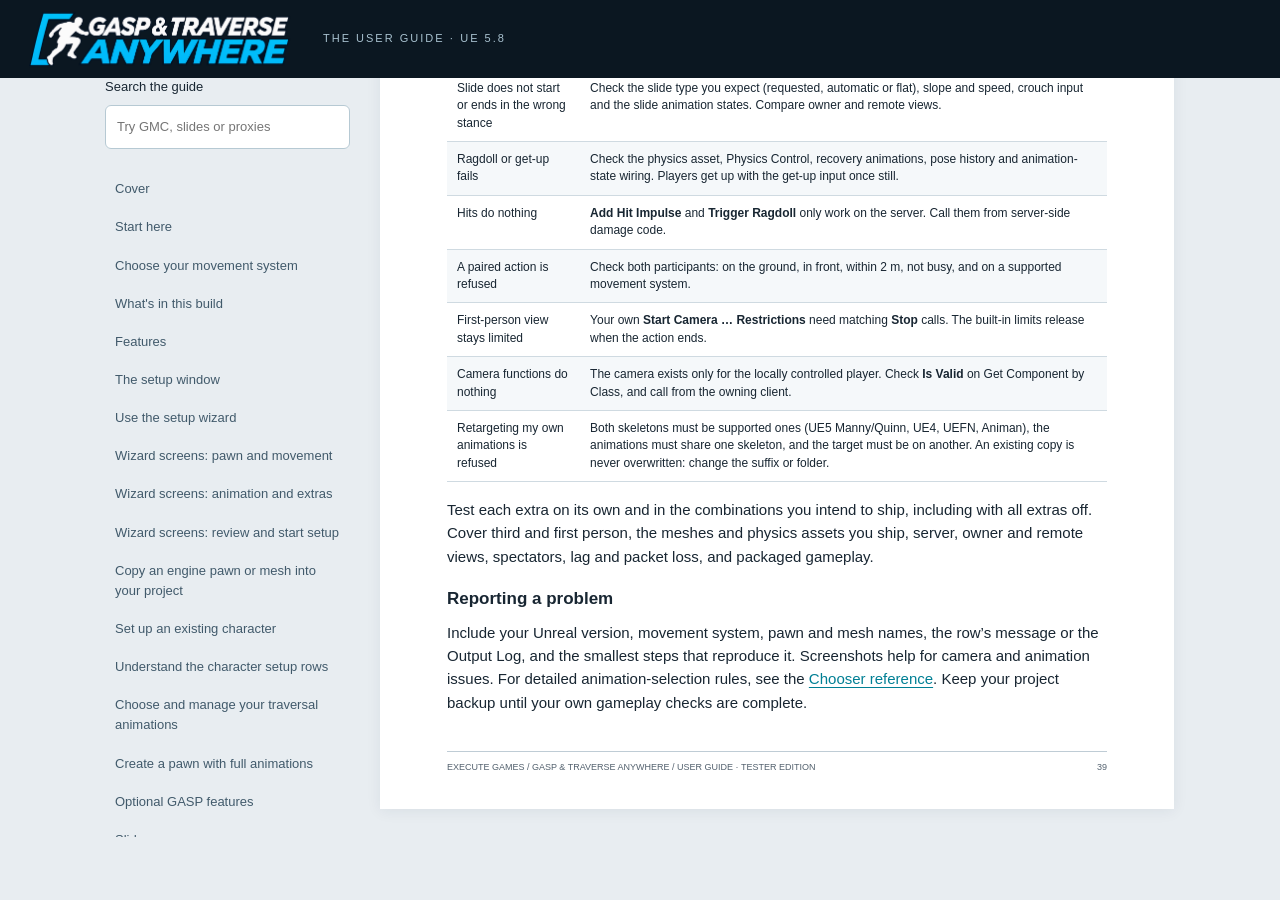
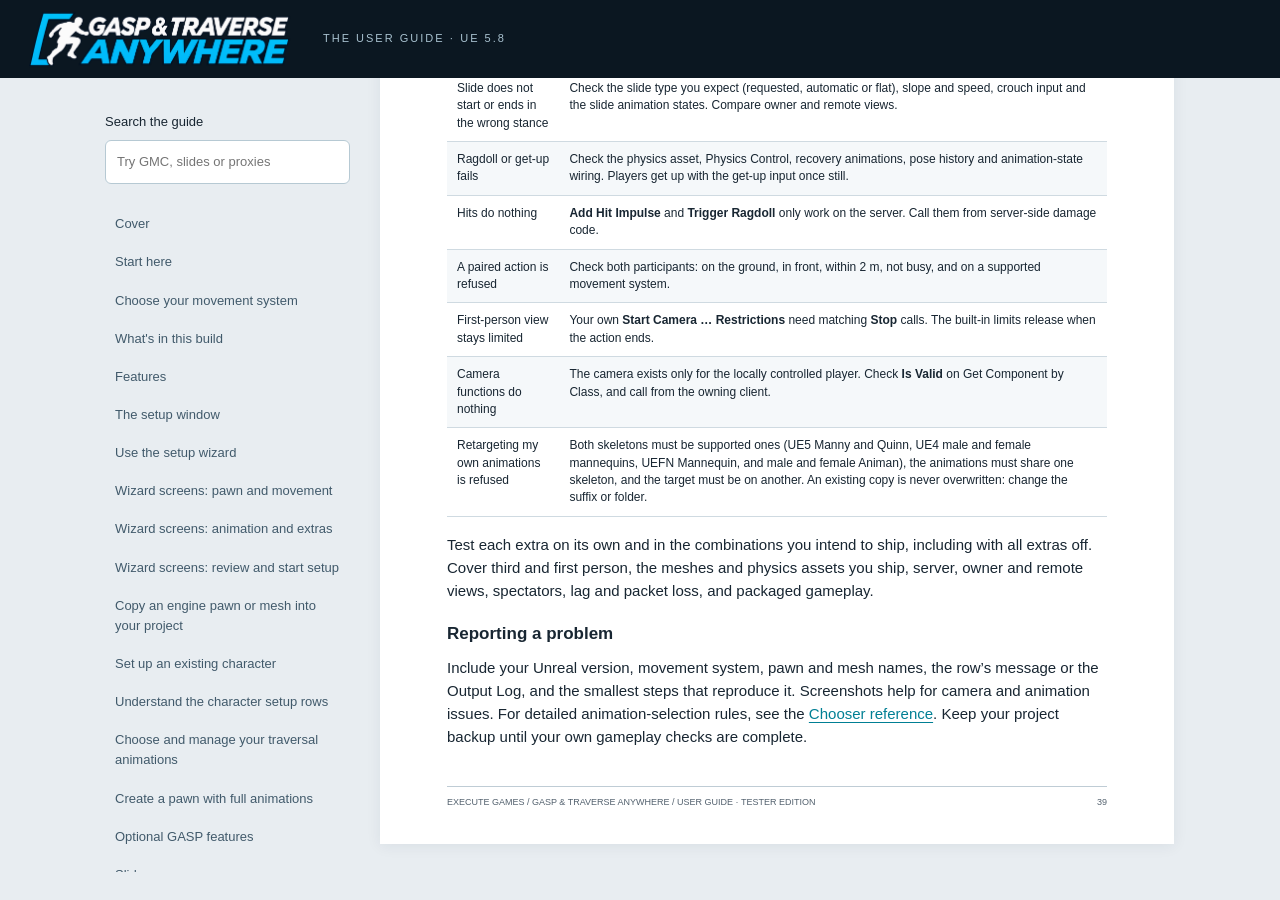
Before and after one commit to Dr-Rank/traverse-anywhere-guide, a Jekyll site: the page built from index.md, in a window 1280 px wide and 900 px high, scrolled down 58944 px. Built offline with Jekyll 4.4.1, drawn with Linux system fonts in a browser that asks for light colours; before the commit the page ends 59809 px from its top, so only the background shows below that; some of the changed text lies outside the part shown.

Commit message:
Name the UE4 female mannequin in supported skeleton lists

```diff
--- a/_includes/guide/choose-and-manage-your-traversal-animations.md
+++ b/_includes/guide/choose-and-manage-your-traversal-animations.md
@@ -10,7 +10,7 @@ Generated clips normally appear under **Content/TraverseAnywhere/Traversal**, in
 
 You can set up more than one skeleton in the same project. Select and complete each pawn separately, then test each mesh. Reusing a skeleton does not automatically mean every mesh has the same proportions or reference pose.
 
-Supported character families include UE5 Manny and Quinn, UE4 Mannequin, UEFN Mannequin and male/female Animan. Choose the actual mesh you intend to use; custom proportions and rigs still need a gameplay check.
+Supported character families include UE5 Manny and Quinn, the UE4 male and female mannequins, the UEFN Mannequin, and male or female Animan. Choose the actual mesh you intend to use; custom proportions and rigs still need a gameplay check.
 
 ## Update an existing setup
 
--- a/_includes/guide/final-release-scope.md
+++ b/_includes/guide/final-release-scope.md
@@ -10,7 +10,7 @@ This guide describes the current tester build. Everything below is in that build
 | Four movement systems | **CMC, GMC, Network Prediction Mover and Chaos Mover**, each with its own native integration. |
 | Setup | The [setup window](#setup-window), the [guided setup wizard](#use-the-setup-wizard), per-row checks and fixes, and [copying engine example pawns](#copy-into-project) into your project. |
 | Full animation setup | A generated pawn per backend with GASP locomotion, motion matching, pose history, choosers, Pose Search databases, mirroring and warping, prepared with **offline retargeting, no dynamic runtime retargeting**. |
-| Supported skeletons | UE5 Manny and Quinn, UE4 Mannequin, UEFN Mannequin, and male and female Animan. |
+| Supported skeletons | UE5 Manny and Quinn, the UE4 male and female mannequins, the UEFN Mannequin, and male and female Animan. |
 | Slides | Requested slope slide, automatic steep-slope slide and flat crouch slide, with entry, loop and exit animation, on all four backends. |
 | Ragdoll and recovery | Active ragdoll, knockdown, physical and motion-matched get-up, and death ragdolls. |
 | Physical reactions | Physics Control hit reactions without a full knockdown, and injury-dependent strength. |
--- a/_includes/guide/retarget-your-own-animations.md
+++ b/_includes/guide/retarget-your-own-animations.md
@@ -32,7 +32,7 @@ Play the copies on your character before using them in gameplay, especially hand
 
 ## Limits
 
-- **Both skeletons must be ones Traverse Anywhere supports:** UE5 Manny and Quinn, UE4 Mannequin, UEFN Mannequin, and male and female Animan. Any other pair is refused with the reason.
+- **Both skeletons must be ones Traverse Anywhere supports:** UE5 Manny and Quinn, the UE4 male and female mannequins, the UEFN Mannequin, and male and female Animan. Any other pair is refused with the reason.
 - The animations must all be on **one skeleton**, and the target must be on a **different** one.
 - Animation Sequences and Montages only; Blend Spaces and other animation assets are not converted.
 - The animations' skeleton needs a mesh in the project (its preview mesh, or any mesh on it): the retargeter reads its reference pose.
--- a/_includes/guide/test-and-troubleshoot.md
+++ b/_includes/guide/test-and-troubleshoot.md
@@ -44,7 +44,7 @@ Use a simple block in a clear level. Try walking, running and sprinting approach
 | A paired action is refused | Check both participants: on the ground, in front, within 2 m, not busy, and on a supported movement system. |
 | First-person view stays limited | Your own **Start Camera ... Restrictions** need matching **Stop** calls. The built-in limits release when the action ends. |
 | Camera functions do nothing | The camera exists only for the locally controlled player. Check **Is Valid** on Get Component by Class, and call from the owning client. |
-| Retargeting my own animations is refused | Both skeletons must be supported ones (UE5 Manny/Quinn, UE4, UEFN, Animan), the animations must share one skeleton, and the target must be on another. An existing copy is never overwritten: change the suffix or folder. |
+| Retargeting my own animations is refused | Both skeletons must be supported ones (UE5 Manny and Quinn, UE4 male and female mannequins, UEFN Mannequin, and male and female Animan), the animations must share one skeleton, and the target must be on another. An existing copy is never overwritten: change the suffix or folder. |
 
 Test each extra on its own and in the combinations you intend to ship, including with all extras off. Cover third and first person, the meshes and physics assets you ship, server, owner and remote views, spectators, lag and packet loss, and packaged gameplay.
 
--- a/index.md
+++ b/index.md
@@ -32,7 +32,7 @@ permalink: /
 
 <section class="sheet" id="features-animation-libraries" aria-label="Features animation libraries"><h2>Features animation libraries</h2>
 <figure><img src="assets/images/13-full-animation-setup.webp" alt="Full animation preparation" width="1440" height="810"><figcaption><strong>Full animation preparation.</strong> Prepare and verify a motion-matching library for your selected mesh, then install the generated pawn, game mode and settings. Available for CMC, GMC, Network Prediction Mover and Chaos Mover. Existing gameplay pawns are kept separate.</figcaption></figure>
-<figure><img src="assets/images/14-skeleton-specific-libraries.webp" alt="Supported skeleton libraries" width="1440" height="810"><figcaption><strong>Supported skeleton libraries.</strong> Import baked traversal clips for Manny, Quinn, UE4, UEFN and male or female Animan. Multiple skeletons and differing mesh poses retain their own libraries without overwriting other targets.</figcaption></figure>
+<figure><img src="assets/images/14-skeleton-specific-libraries.webp" alt="Supported skeleton libraries" width="1440" height="810"><figcaption><strong>Supported skeleton libraries.</strong> Import baked traversal clips for UE5 Manny and Quinn, the UE4 male and female mannequins, the UEFN Mannequin, and male or female Animan. Multiple skeletons and differing mesh poses retain their own libraries without overwriting other targets.</figcaption></figure>
 
 <div class="sheet-footer"><span>EXECUTE GAMES / GASP &amp; TRAVERSE ANYWHERE / USER GUIDE · TESTER EDITION</span><span>7</span></div></section>
 
```
